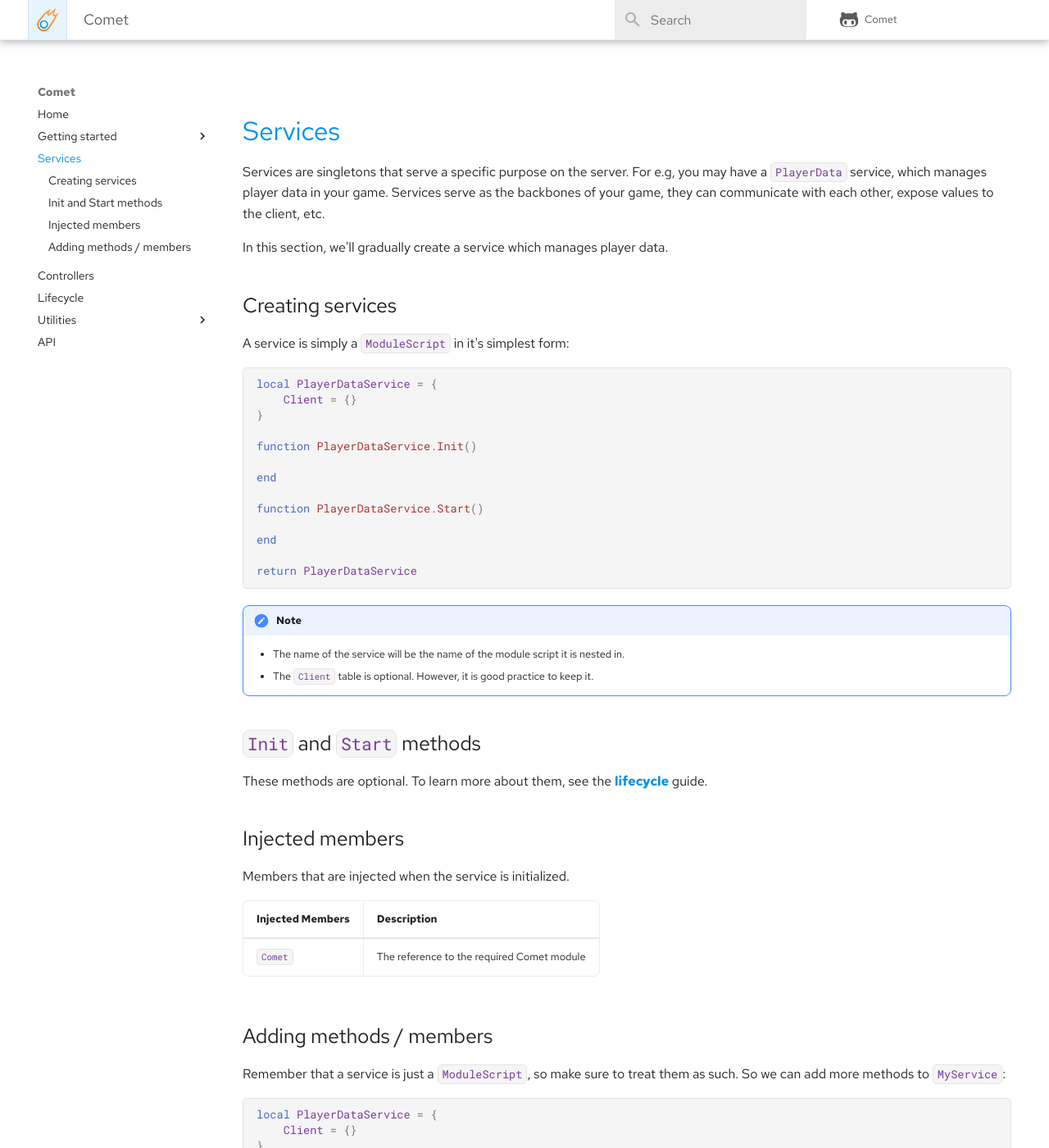
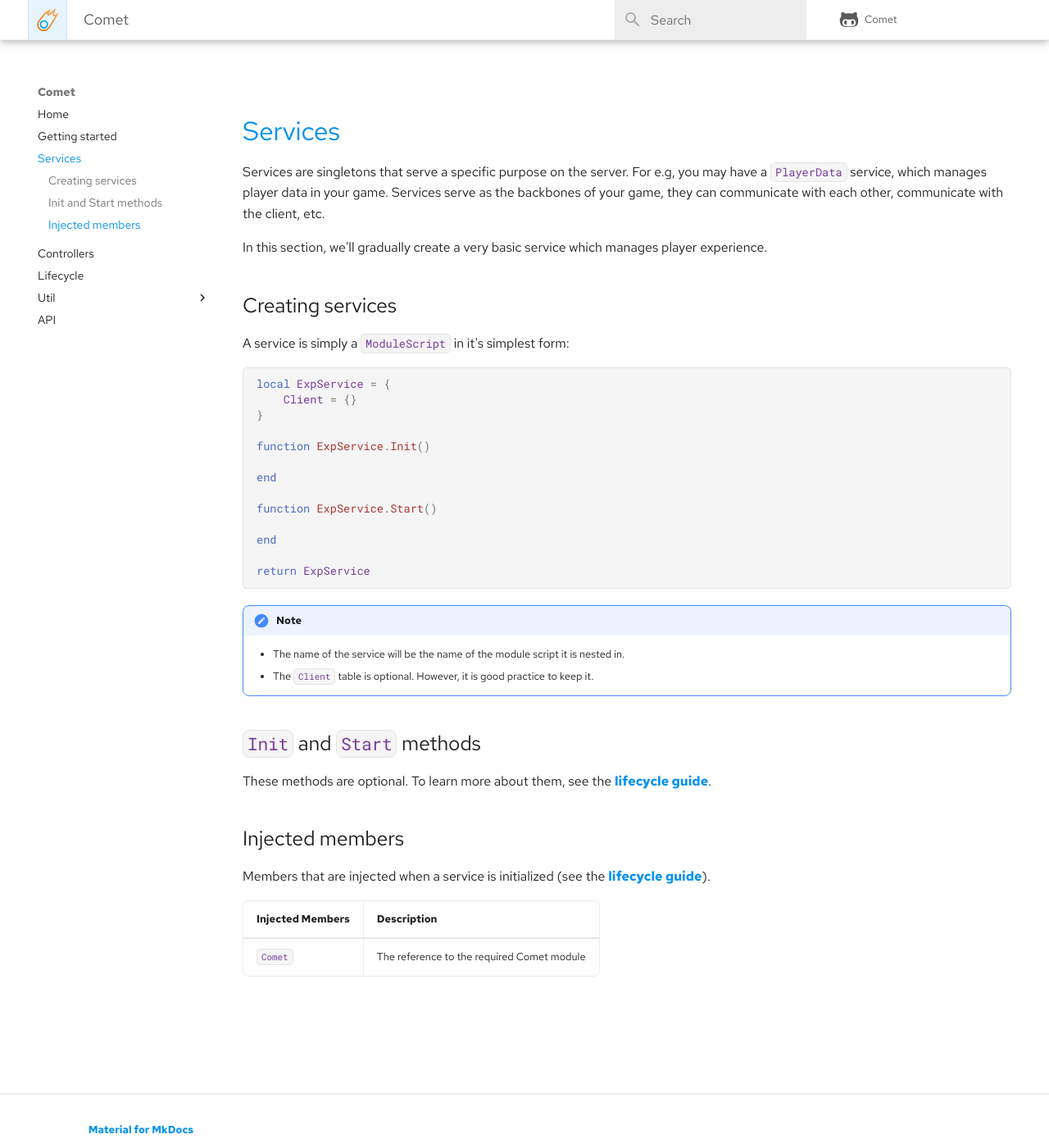
Before and after one commit to angrybino/Comet, an MkDocs documentation site: the page built from docs/Services.md, in a window 1280 px wide and 1400 px high. Shown: the whole window at 82% size. Built offline with MkDocs 1.6.1 and Material for MkDocs 9.7.7, drawn with Linux system fonts in a browser that asks for light colours; comment, search, counter and statistics services are not loaded; some of the changed text lies outside the part shown.

Commit message:
Init docs

````diff
--- a/docs/Services.md
+++ b/docs/Services.md
@@ -1,65 +1,41 @@
 # Services
 
-Services are singletons that serve a specific purpose on the server. For e.g, you may have a `PlayerData` service, which manages player data in your game. Services serve as the backbones of your game, they can communicate with each other, expose values to the client, etc.
+Services are singletons that serve a specific purpose on the server. For e.g, you may have a `PlayerData` service, which manages player data in your game. Services serve as the backbones of your game, they can communicate with each other, communicate with the client, etc.
 
-In this section, we'll gradually create a service which manages player data.
+In this section, we'll gradually create a very basic service which manages player experience.
 
 ## Creating services
 
 A service is simply a `ModuleScript` in it's simplest form:
 
 ```lua
-local PlayerDataService = {
+local ExpService = {
     Client = {}
 }
 
-function PlayerDataService.Init()
+function ExpService.Init()
 
 end
 
-function PlayerDataService.Start()
+function ExpService.Start()
 
 end
 
-return PlayerDataService
+return ExpService
 ```
 
-!!! note "Note"
+!!!note
     - The name of the service will be the name of the module script it is nested in.
     - The `Client` table is optional. However, it is good practice to keep it.
 
 ## `Init` and `Start` methods
 
-These methods are optional. To learn more about them, see the [lifecycle]() guide.
+These methods are optional. To learn more about them, see the [lifecycle guide](Lifecycle.md).
 
 ## Injected members
 
-Members that are injected when the service is initialized.
+Members that are injected when a service is initialized (see the [lifecycle guide](Lifecycle.md)).
 
 | Injected Members      | Description                          |
 | ----------- | ------------------------------------ |
 | `Comet`       | The reference to the required Comet module  |
-
-## Adding methods / members
-
-Remember that a service is just a `ModuleScript`, so make sure to treat them as such. So we can  add more methods to `MyService`:
-
-```lua
-local PlayerDataService = {
-    Client = {}
-}
-
-function PlayerDataService.Init()
-
-end
-
-function PlayerDataService.Start()
-
-end
-
-function PlayerDataService._loadPlayerData(key)
-
-end
-
-return PlayerDataService
-```
--- a/mkdocs.yml
+++ b/mkdocs.yml
@@ -1,16 +1,16 @@
 site_name: Comet
 site_url: https://angrybino.github.io/Comet
-site_description: 'Comet is an advanced framework designed to properly abstract server-client communication in the right way and provide other useful utilities for better game development workflow.'
-site_author: 'angrybino'
+site_description: Comet is an advanced framework designed to properly abstract server-client communication in the right way and provide other useful utilities for better game development workflow.
+site_author: angrybino
 copyright: Copyright &copy; 2021 - 2022 angrybino
 
 docs_dir: docs/
-repo_name: 'Comet'
-repo_url: 'https://github.com/angrybino/Comet'
+repo_name: Comet
+repo_url: https://github.com/angrybino/Comet
 edit_uri: edit/master/docs
 
 theme:
-  name: 'material'
+  name: material
   features:
     - navigation.instant
     - navigation.tracking
@@ -32,14 +32,11 @@ extra_css:
 
 nav:
   - Home: index.md
-  - Getting started:
-    - Setting up: Gettingstarted/Settingup.md
-    - Basic usage: Gettingstarted/Basicusage.md
-
+  - Getting started: Gettingstarted.md
   - Services: Services.md
   - Controllers : Controllers.md
   - Lifecycle: Lifecycle.md
-  - Utilities:
+  - Util:
     - Remote:
       - RemoteSignal: Util/Remote/RemoteSignal.md
   - API: API.md
````
Also changed, not shown: docs/Gettingstarted.md (renamed from docs/Gettingstarted/Settingup.md, +6 -2 lines), docs/Gettingstarted/Basicusage.md (deleted, +0 -1 lines), docs/index.md (+1 -1 lines), docs/API.md (added).
